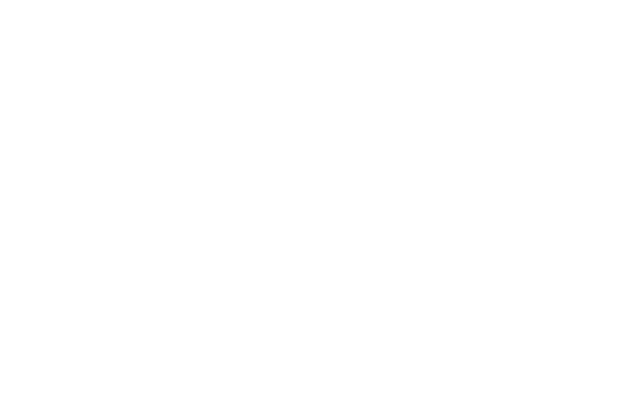
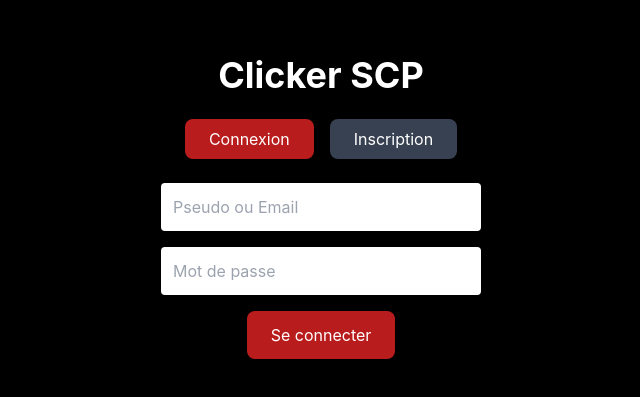
Before and after one commit to LelievreTom/scp, a React (Create React App) app: page /clickerAuth in a window 1280 px wide. Before the commit this address had no page. Shown: the part 193-590 px from the top of the page, without its empty margins (319-959 px from the left). Built offline with nearby package versions, Linux system fonts and the light colour scheme; no server answers.

Commit message:
feat: Auth for scp-clicker added

```diff
--- a/package.json
+++ b/package.json
@@ -4,6 +4,7 @@
   "version": "0.1.0",
   "private": true,
   "dependencies": {
+    "@supabase/supabase-js": "^2.55.0",
     "@testing-library/dom": "^10.4.1",
     "@testing-library/jest-dom": "^6.7.0",
     "@testing-library/react": "^16.3.0",
--- a/src/App.js
+++ b/src/App.js
@@ -1,6 +1,8 @@
 import { BrowserRouter, Routes, Route } from "react-router-dom";
-import Home from "./components/Home";
-import Foundation from "./components/Foundation";
+import Home from "./pages/Home";
+import Foundation from "./pages/Foundation";
+import Clicker from "./pages/Clicker";
+import ClickerAuth from "./pages/ClickerAuth";
 
 function App() {
   return (
@@ -10,6 +12,8 @@ function App() {
         <Route path="/foundation" element={<Foundation />} />
         <Route path="/traductions-news" element={<div>Page Traductions</div>} />
         <Route path="/scp-news" element={<div>Page SCP</div>} />
+        <Route path="/clicker" element={<Clicker />} />
+        <Route path="/clickerAuth" element={<ClickerAuth />} />
       </Routes>
     </BrowserRouter>
   );
--- /dev/null
+++ b/src/pages/Clicker.js
@@ -0,0 +1,24 @@
+import { useState } from "react";
+
+function Clicker() {
+  const [score, setScore] = useState(0);
+
+  const handleClick = () => {
+    setScore(score + 1); // incrémente le score à chaque clic
+  };
+
+  return (
+    <div className="p-6 text-white flex flex-col items-center">
+      <h1 className="text-4xl font-bold mb-6">Mini Clicker SCP</h1>
+      <p className="text-xl mb-4">Score : {score}</p>
+      <button
+        onClick={handleClick}
+        className="bg-red-700 hover:bg-red-600 text-white px-6 py-3 rounded-lg text-lg transition"
+      >
+        Clique ici !
+      </button>
+    </div>
+  );
+}
+
+export default Clicker;
--- /dev/null
+++ b/src/pages/ClickerAuth.js
@@ -0,0 +1,196 @@
+import { useState } from "react";
+import { supabase } from "../supabaseClient";
+import { useNavigate } from "react-router-dom";
+
+function ClickerAuth() {
+  const [mode, setMode] = useState("login"); // "login" ou "signup"
+  const [pseudo, setPseudo] = useState("");
+  const [email, setEmail] = useState("");
+  const [identifier, setIdentifier] = useState(""); // utilisé pour login
+  const [password, setPassword] = useState("");
+  const [loading, setLoading] = useState(false);
+  const [message, setMessage] = useState("");
+
+  // Vérifie si une chaîne ressemble à un email
+  const isEmail = (str) => /\S+@\S+\.\S+/.test(str);
+
+  const navigate = useNavigate();
+
+  const handleSignUp = async () => {
+    if (!pseudo || !email || !password) {
+      setMessage("Pseudo, email et mot de passe obligatoires");
+      return;
+    }
+
+    setLoading(true);
+    setMessage("");
+
+    // Vérifie si le pseudo ou email existe déjà
+    const { data: existingPlayers, error: checkError } = await supabase
+      .from("players")
+      .select("*")
+      .or(`username.eq.${pseudo},email.eq.${email}`);
+
+    if (checkError) {
+      setMessage(checkError.message);
+      setLoading(false);
+      return;
+    }
+
+    if (existingPlayers.length > 0) {
+      setMessage("Pseudo ou email déjà utilisé");
+      setLoading(false);
+      return;
+    }
+
+    // Crée l'utilisateur dans Supabase Auth
+    const { data, error: authError } = await supabase.auth.signUp({
+      email,
+      password,
+    });
+
+    if (authError) {
+      setMessage(authError.message);
+      setLoading(false);
+      return;
+    }
+
+    // Crée le joueur dans la table players
+    const { error: insertError } = await supabase
+      .from("players")
+      .insert([{ id: data.user.id, username: pseudo, email, money: 0, units: {} }]);
+
+    if (insertError) setMessage(insertError.message);
+    else setMessage("Inscription réussie ! Vous pouvez vous connecter.");
+
+    setLoading(false);
+  };
+
+  const handleSignIn = async () => {
+    if (!identifier || !password) {
+      setMessage("Identifiant et mot de passe obligatoires");
+      return;
+    }
+
+    setLoading(true);
+    setMessage("");
+
+    let emailToUse = identifier;
+
+    if (!isEmail(identifier)) {
+      // Si ce n’est pas un email, c’est un pseudo → cherche l’email correspondant
+      const { data: userData, error } = await supabase
+        .from("players")
+        .select("email")
+        .eq("username", identifier)
+        .single();
+
+      if (error) {
+        setMessage("Pseudo introuvable");
+        setLoading(false);
+        return;
+      }
+
+      emailToUse = userData.email;
+    }
+
+    // Connexion avec l'email
+    const { error } = await supabase.auth.signInWithPassword({
+      email: emailToUse,
+      password,
+    });
+
+    if (error) setMessage(error.message);
+    else{
+        setMessage("Connexion réussie !");
+        navigate("/clicker");
+    }
+
+    setLoading(false);
+  };
+
+  return (
+    <div className="min-h-screen flex flex-col items-center justify-center bg-black text-white p-6">
+      <h1 className="text-4xl font-bold mb-6">Clicker SCP</h1>
+
+      {/* Switch entre login / signup */}
+      <div className="flex mb-6 space-x-4">
+        <button
+          className={`px-6 py-2 rounded-lg ${mode === "login" ? "bg-red-700" : "bg-gray-700"}`}
+          onClick={() => setMode("login")}
+        >
+          Connexion
+        </button>
+        <button
+          className={`px-6 py-2 rounded-lg ${mode === "signup" ? "bg-red-700" : "bg-gray-700"}`}
+          onClick={() => setMode("signup")}
+        >
+          Inscription
+        </button>
+      </div>
+
+      {mode === "signup" && (
+        <div className="flex flex-col items-center">
+          <input
+            type="text"
+            placeholder="Pseudo"
+            value={pseudo}
+            onChange={(e) => setPseudo(e.target.value)}
+            className="mb-4 p-3 rounded w-80 text-black"
+          />
+          <input
+            type="email"
+            placeholder="Email"
+            value={email}
+            onChange={(e) => setEmail(e.target.value)}
+            className="mb-4 p-3 rounded w-80 text-black"
+          />
+          <input
+            type="password"
+            placeholder="Mot de passe"
+            value={password}
+            onChange={(e) => setPassword(e.target.value)}
+            className="mb-4 p-3 rounded w-80 text-black"
+          />
+          <button
+            onClick={handleSignUp}
+            disabled={loading}
+            className="bg-gray-700 px-6 py-3 rounded-lg hover:bg-gray-600 transition"
+          >
+            S'inscrire
+          </button>
+        </div>
+      )}
+
+      {mode === "login" && (
+        <div className="flex flex-col items-center">
+          <input
+            type="text"
+            placeholder="Pseudo ou Email"
+            value={identifier}
+            onChange={(e) => setIdentifier(e.target.value)}
+            className="mb-4 p-3 rounded w-80 text-black"
+          />
+          <input
+            type="password"
+            placeholder="Mot de passe"
+            value={password}
+            onChange={(e) => setPassword(e.target.value)}
+            className="mb-4 p-3 rounded w-80 text-black"
+          />
+          <button
+            onClick={handleSignIn}
+            disabled={loading}
+            className="bg-red-700 px-6 py-3 rounded-lg hover:bg-red-600 transition"
+          >
+            Se connecter
+          </button>
+        </div>
+      )}
+
+      {message && <p className="mt-4 text-red-400">{message}</p>}
+    </div>
+  );
+}
+
+export default ClickerAuth;
--- /dev/null
+++ b/src/supabaseClient.js
@@ -0,0 +1,6 @@
+import { createClient } from "@supabase/supabase-js";
+
+const supabaseUrl = process.env.REACT_APP_SUPABASE_URL;
+const supabaseAnonKey = process.env.REACT_APP_SUPABASE_ANON_KEY;
+
+export const supabase = createClient(supabaseUrl, supabaseAnonKey);
```
Also changed, not shown: src/pages/Foundation.js (renamed from src/components/Foundation.js), src/pages/Home.js (renamed from src/components/Home.js), 2 other files (tests, documents, lock files or other folders).
